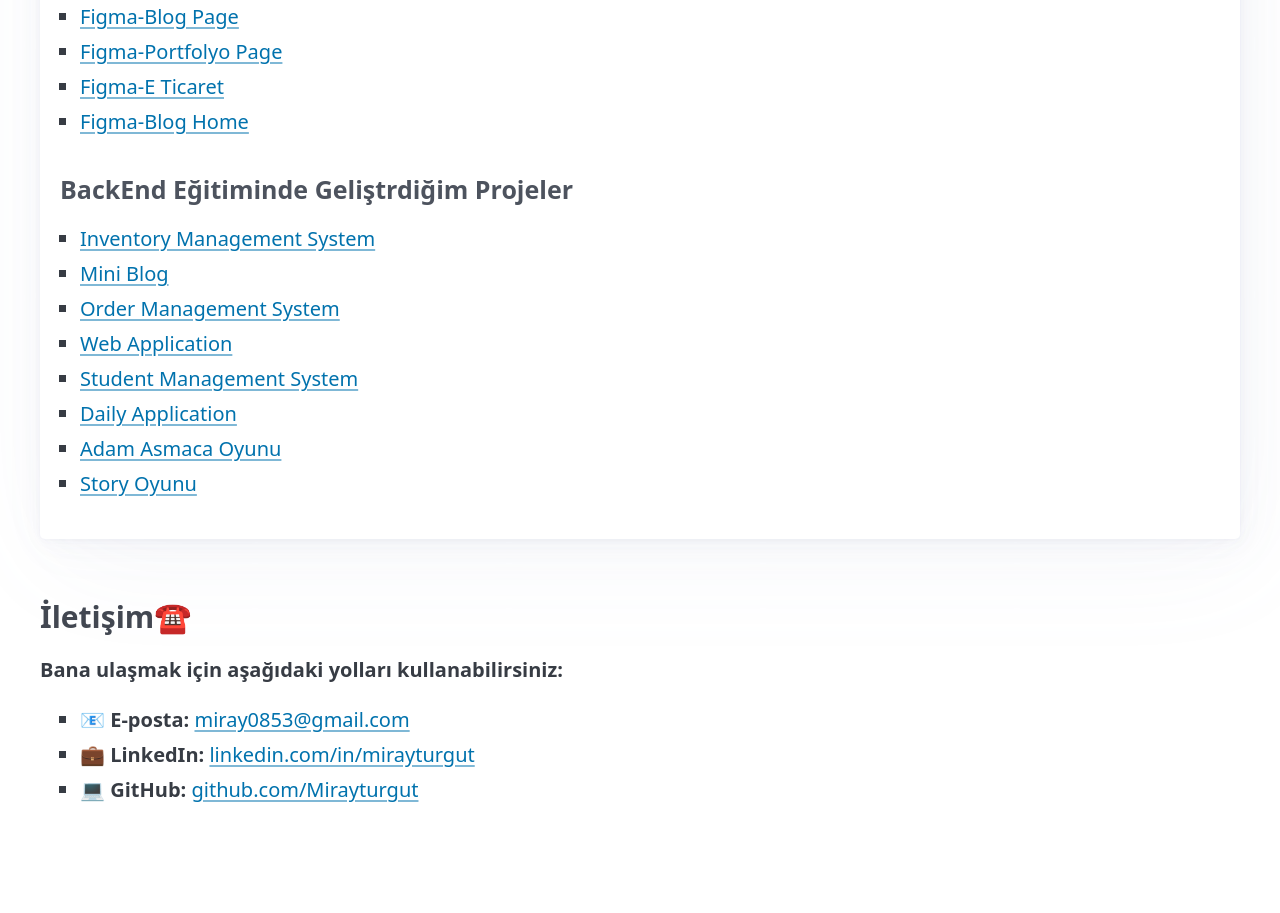
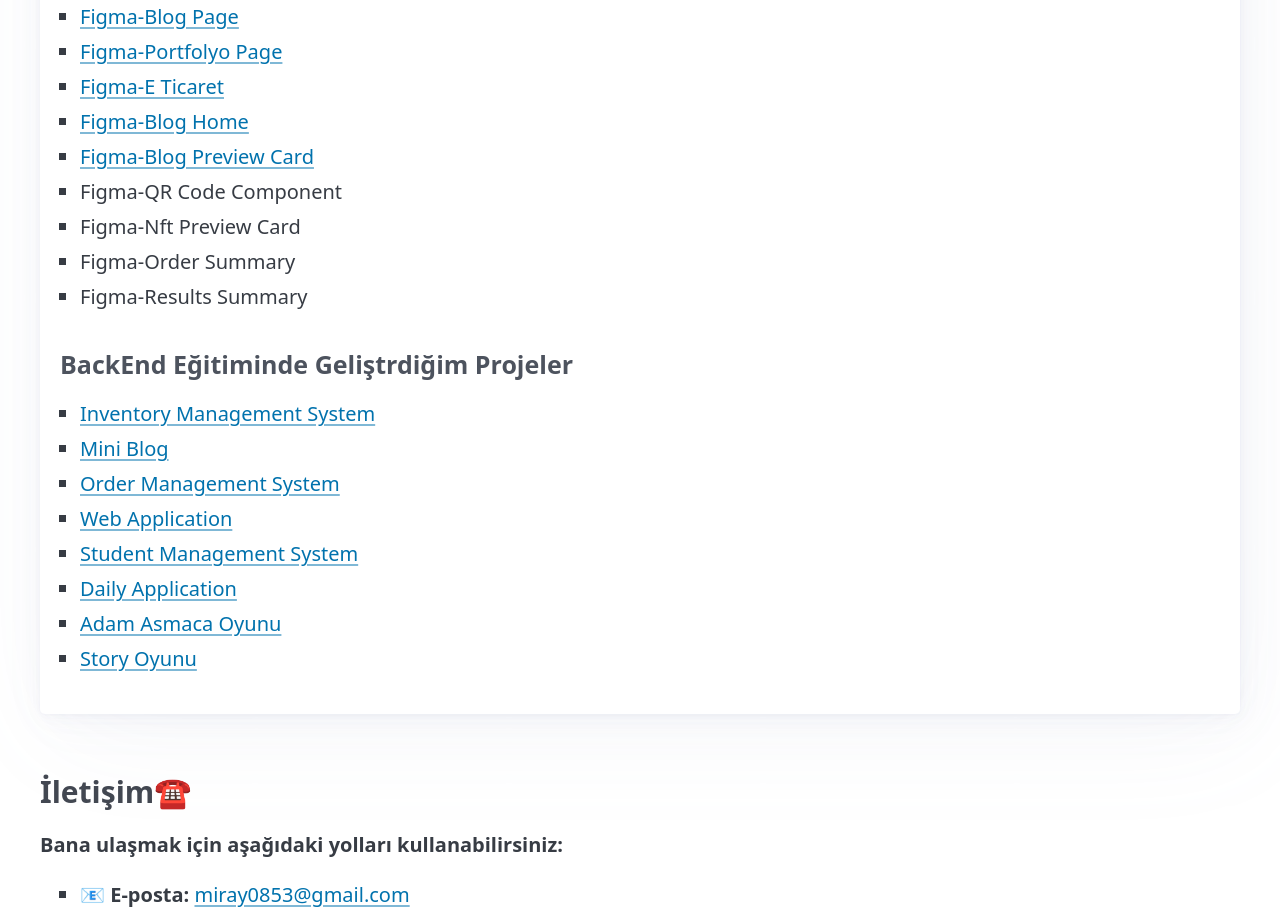
Before and after one commit to Mirayturgut/PortfolyoSitesi, a plain HTML site: page index.html in a window 1280 px wide. Shown: the part 1481-2394 px from the top of the page. Before the commit the page ends 2326 px from the top, so only its background shows below. Drawn offline with nearby package versions, Linux system fonts and the light colour scheme.

Commit message:
Yeni projeler eklendi.

```diff
--- a/index.html
+++ b/index.html
@@ -61,6 +61,11 @@
                         <li><a href="https://figma-portfolyo.vercel.app/">Figma-Portfolyo Page</a></li>
                         <li><a href="https://figma-ecommercee.netlify.app/">Figma-E Ticaret</a></li>
                         <li><a href="https://figma-bloghome.netlify.app/">Figma-Blog Home</a></li>
+                        <li><a href="https://cerulean-gnome-f1e88d.netlify.app/">Figma-Blog Preview Card</a></li>
+                        <li><a href="https://figmaqrcode.netlify.app/"></a>Figma-QR Code Component</li>
+                        <li><a href="https://nftcardd.netlify.app/"></a>Figma-Nft Preview Card</li>
+                        <li><a href="https://ordercomponentt.netlify.app/"></a>Figma-Order Summary </li>
+                        <li><a href="https://resultcomponentt.netlify.app/"></a>Figma-Results Summary</li>
                     </ul>
 
                 <p><h4><strong>BackEnd </strong>Eğitiminde Geliştrdiğim Projeler </h4></p>
```
